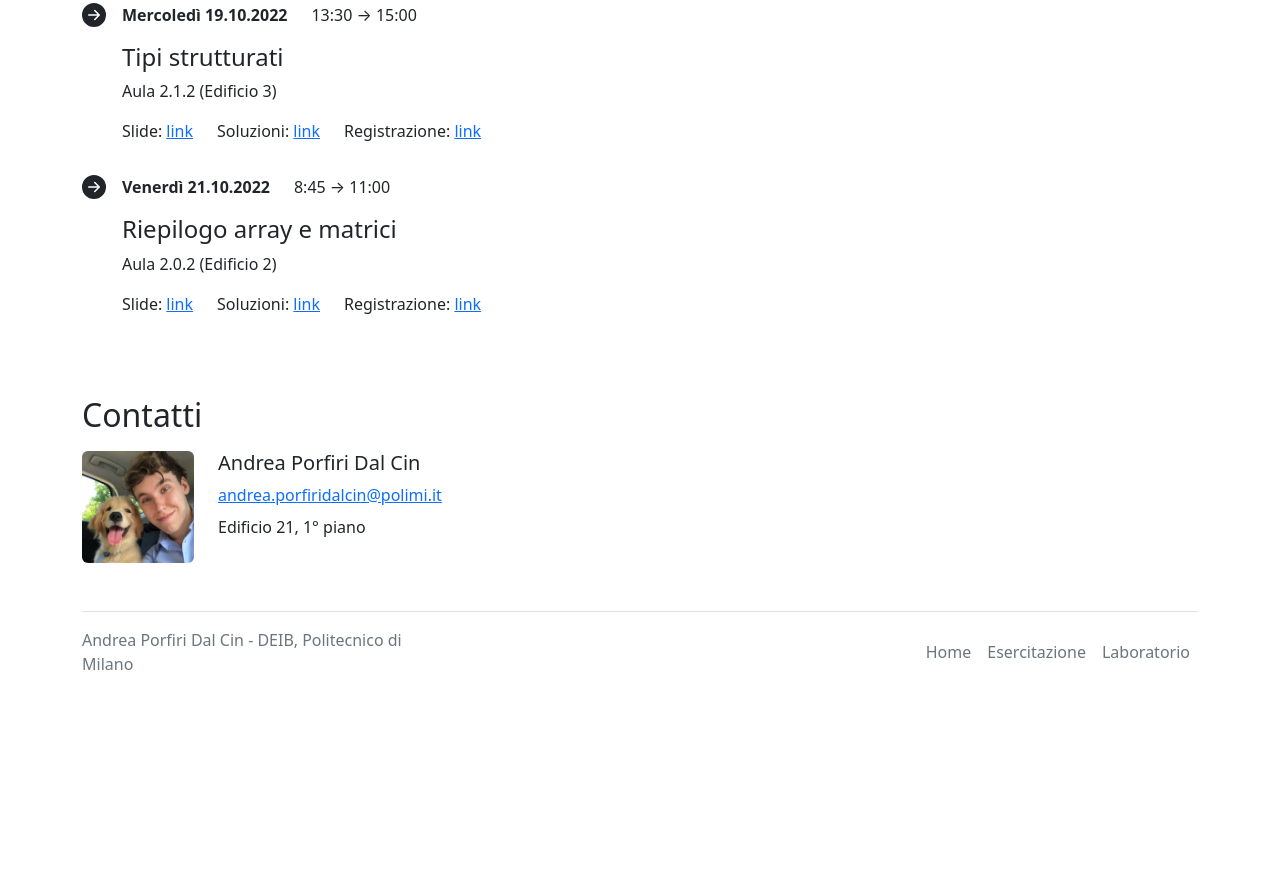
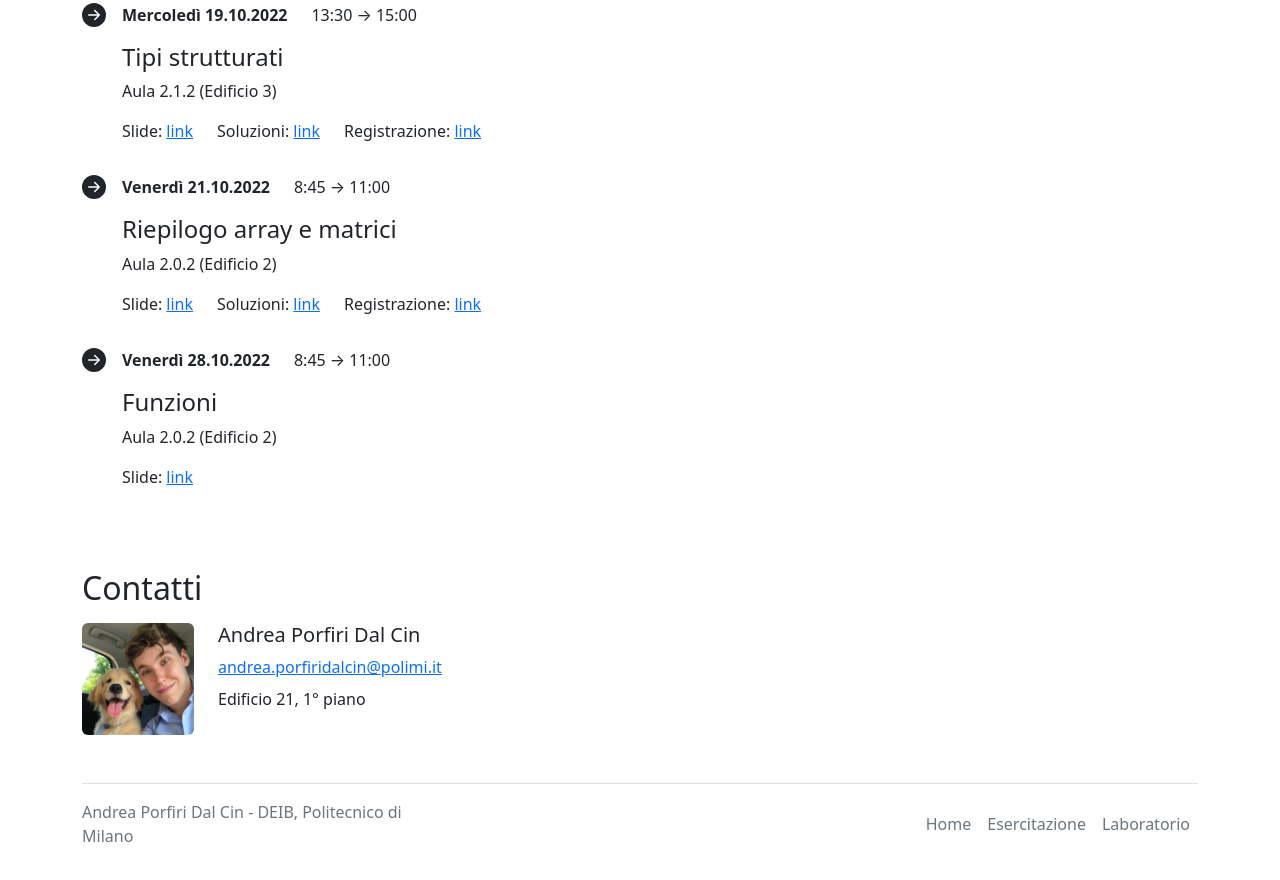
Before and after one commit to andreadalcin/andreadalcin.github.io, a plain HTML site: page informaticaA/esercitazione.html in a window 1280 px wide. Shown: the part 1311-2191 px from the top of the page. Before the commit the page ends 2027 px from the top, so only its background shows below. Drawn offline with Linux system fonts and the light colour scheme.

Commit message:
materials 28102022

```diff
--- a/informaticaA/esercitazione.html
+++ b/informaticaA/esercitazione.html
@@ -173,6 +173,14 @@
                                 <p class="mt-3">Slide: <a href="https://andreadalcin.github.io/informaticaA/materials/21102022_slides.pdf">link</a><span class="ms-4">Soluzioni: <a href="https://andreadalcin.github.io/informaticaA/materials/21102022_soluzioni.zip">link</a></span><span class="ms-4">Registrazione: <a href="https://politecnicomilano.webex.com/politecnicomilano/ldr.php?RCID=297d7eed08a4729112123996d44b5b11">link</a></span></p>
                             </div>
                         </li>
+                        <li class="d-flex align-items-start mb-3">
+                            <div class="ms-2">
+                                <p><strong>Venerdì 28.10.2022</strong><span class="ms-4">8:45 &rarr; 11:00</span></p>
+                                <h4>Funzioni</h4>
+                                <p>Aula 2.0.2 (Edificio 2)</p>
+                                <p class="mt-3">Slide: <a href="https://andreadalcin.github.io/informaticaA/materials/28102022_slides.pdf">link</a></p>
+                            </div>
+                        </li>
                     </ul>
                 </div>
             </div>
```
Also changed, not shown: 1 other file.
